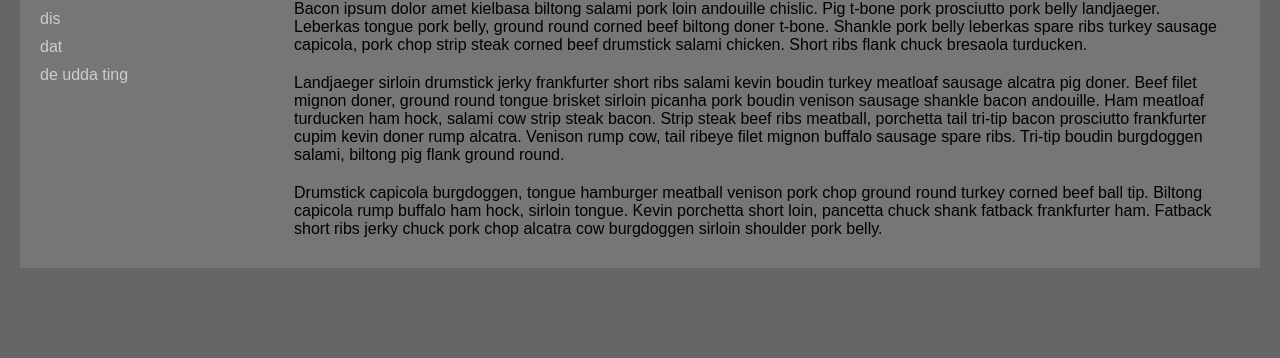
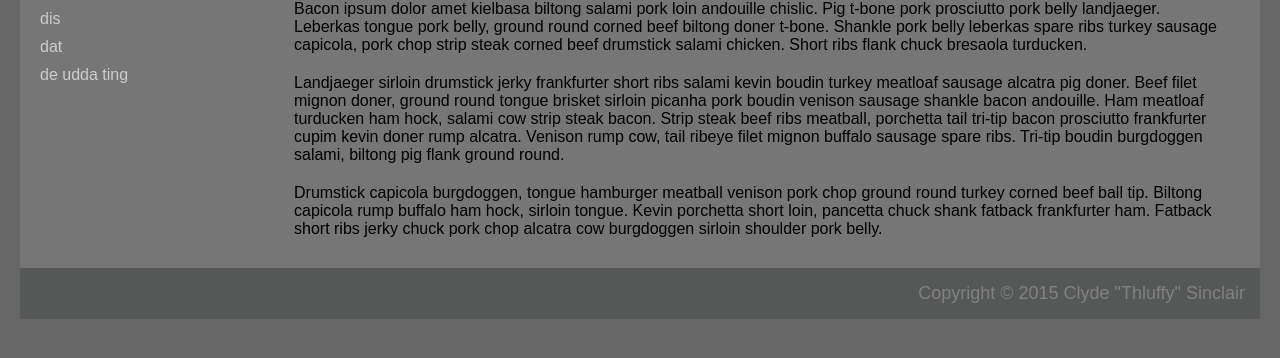
Before and after one commit to WenZ321/wzhang50, a plain HTML site: page 17_style-layer/mimic.html in a window 1280 px wide. Shown: the part 130-488 px from the top of the page. Drawn offline with Linux system fonts and the light colour scheme.

Commit message:
Added footer

```diff
--- a/17_style-layer/mimic.html
+++ b/17_style-layer/mimic.html
@@ -1,10 +1,19 @@
 <!DOCTYPE html>
+<!--
+    Made in China plus one: Jackie Zeng, Wen Zhang, Will Zhang
+    SoftDev
+    K17 - Styling with CSS
+    2024-10-16
+    time spent: 45 minutes
+ -->
+
 <html lang="en">
 <head>
     <meta charset="UTF-8">
     <meta name="viewport" content="width=device-width, initial-scale=1.0">
     <title>Foo Layout</title>
     <link rel="stylesheet" href="style.css">
+    <title> Cosmic Mimic </title>
 </head>
 <body>
     <header>
@@ -19,12 +28,17 @@
                 <li>de udda ting</li>
             </ul>
         </nav>
-        <section class="content">
-            <h2>main foo heading</h2>
-            <p>Bacon ipsum dolor amet kielbasa biltong salami pork loin andouille chislic. Pig t-bone pork prosciutto pork belly landjaeger. Leberkas tongue pork belly, ground round corned beef biltong doner t-bone. Shankle pork belly leberkas spare ribs turkey sausage capicola, pork chop strip steak corned beef drumstick salami chicken. Short ribs flank chuck bresaola turducken.</p>
-            <p>Landjaeger sirloin drumstick jerky frankfurter short ribs salami kevin boudin turkey meatloaf sausage alcatra pig doner. Beef filet mignon doner, ground round tongue brisket sirloin picanha pork boudin venison sausage shankle bacon andouille. Ham meatloaf turducken ham hock, salami cow strip steak bacon. Strip steak beef ribs meatball, porchetta tail tri-tip bacon prosciutto frankfurter cupim kevin doner rump alcatra. Venison rump cow, tail ribeye filet mignon buffalo sausage spare ribs. Tri-tip boudin burgdoggen salami, biltong pig flank ground round.</p>
-            <p>Drumstick capicola burgdoggen, tongue hamburger meatball venison pork chop ground round turkey corned beef ball tip. Biltong capicola rump buffalo ham hock, sirloin tongue. Kevin porchetta short loin, pancetta chuck shank fatback frankfurter ham. Fatback short ribs jerky chuck pork chop alcatra cow burgdoggen sirloin shoulder pork belly.</p>
-        </section>
+    <section class="content">
+        <h2>main foo heading</h2>
+        <p>Bacon ipsum dolor amet kielbasa biltong salami pork loin andouille chislic. Pig t-bone pork prosciutto pork belly landjaeger. Leberkas tongue pork belly, ground round corned beef biltong doner t-bone. Shankle pork belly leberkas spare ribs turkey sausage capicola, pork chop strip steak corned beef drumstick salami chicken. Short ribs flank chuck bresaola turducken.
+        </p>
+        <p>Landjaeger sirloin drumstick jerky frankfurter short ribs salami kevin boudin turkey meatloaf sausage alcatra pig doner. Beef filet mignon doner, ground round tongue brisket sirloin picanha pork boudin venison sausage shankle bacon andouille. Ham meatloaf turducken ham hock, salami cow strip steak bacon. Strip steak beef ribs meatball, porchetta tail tri-tip bacon prosciutto frankfurter cupim kevin doner rump alcatra. Venison rump cow, tail ribeye filet mignon buffalo sausage spare ribs. Tri-tip boudin burgdoggen salami, biltong pig flank ground round.
+        </p>
+        <p>Drumstick capicola burgdoggen, tongue hamburger meatball venison pork chop ground round turkey corned beef ball tip. Biltong capicola rump buffalo ham hock, sirloin tongue. Kevin porchetta short loin, pancetta chuck shank fatback frankfurter ham. Fatback short ribs jerky chuck pork chop alcatra cow burgdoggen sirloin shoulder pork belly.
+        </p>
+    </section>
     </div>
+
+    <footer> Copyright © 2015 Clyde "Thluffy" Sinclair </footer>
 </body>
 </html>
--- a/17_style-layer/style.css
+++ b/17_style-layer/style.css
@@ -65,3 +65,11 @@ header h1 {
     margin-bottom: 20px;
     color: black;
 }
+
+footer {
+    background-color: #565757;
+    padding: 15px;
+    font-size: 18px;
+    text-align: right;
+    color: gray;
+}
```
